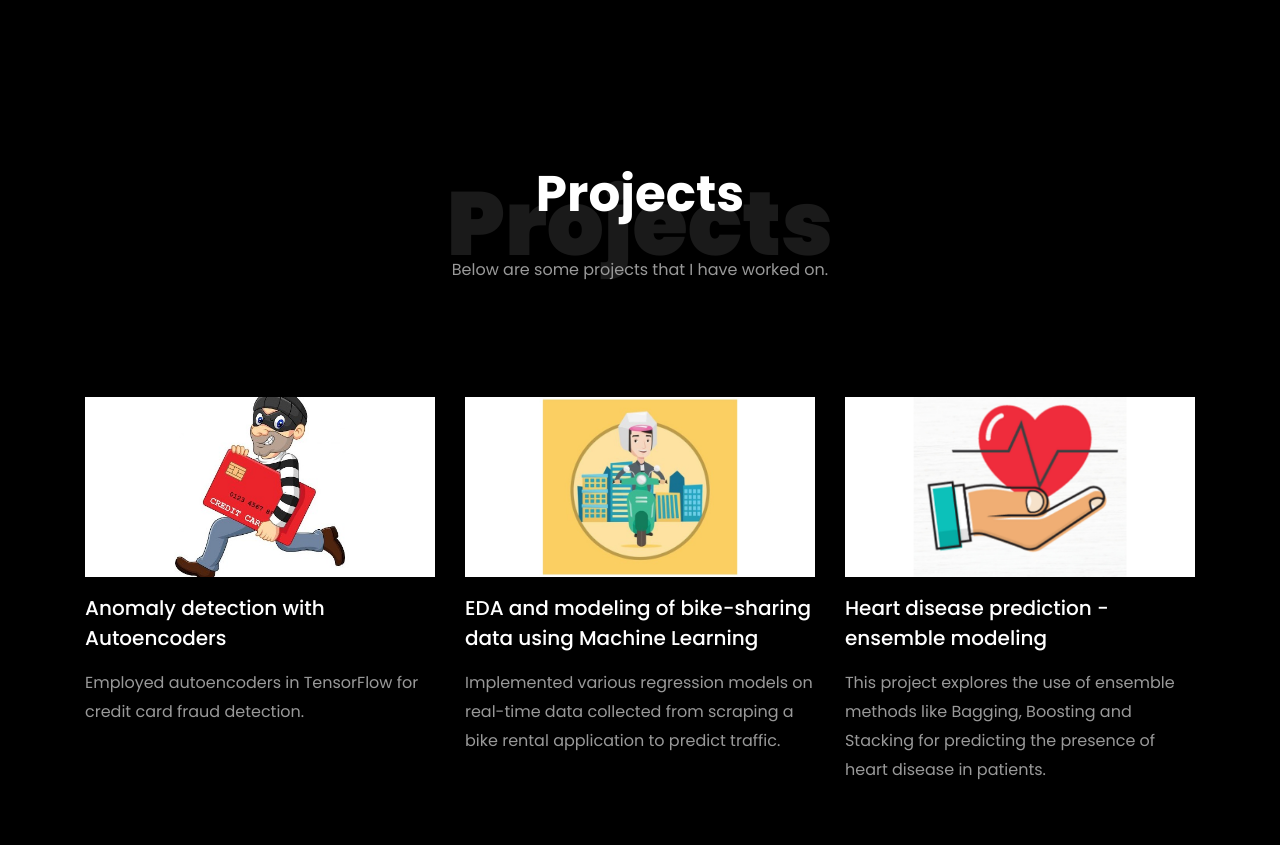
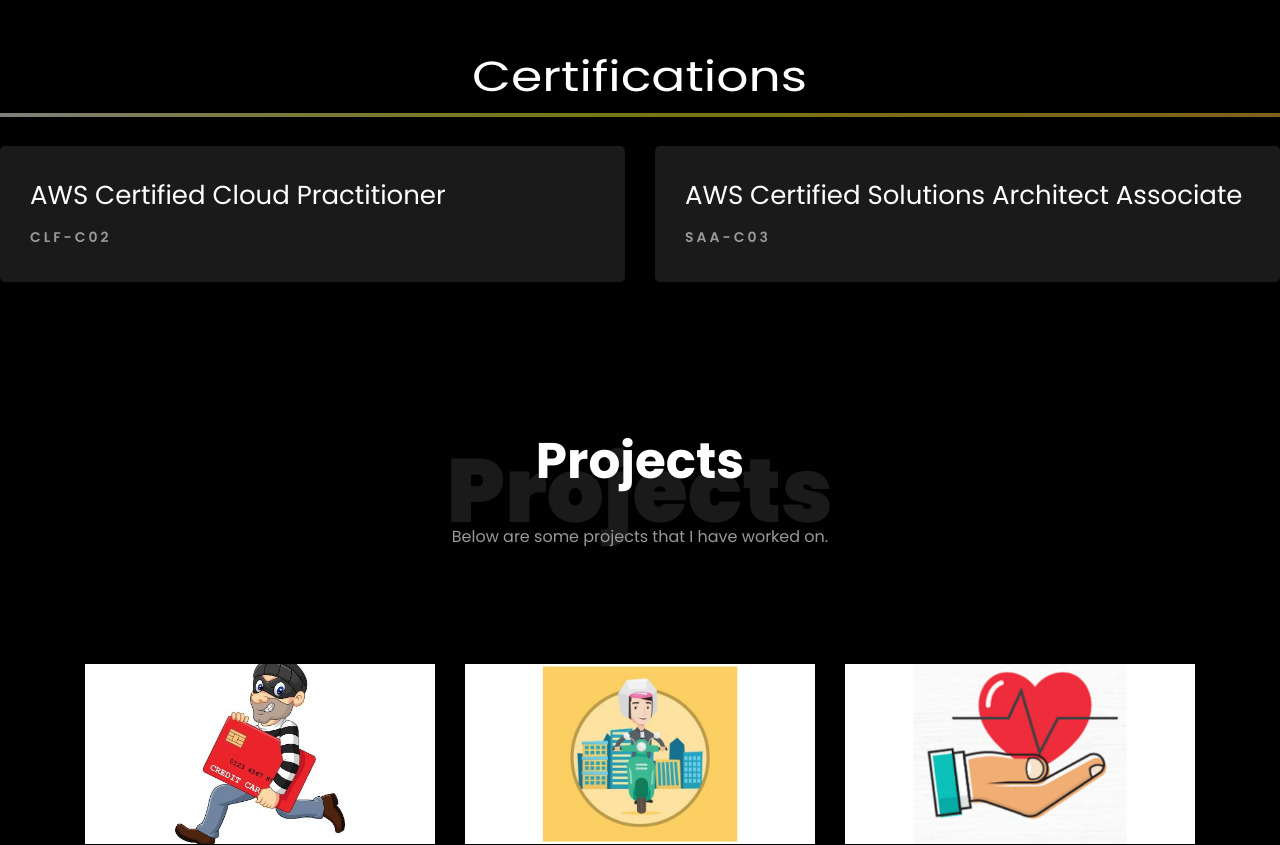
Before and after one commit to Abh1shekReddy/AbhishekReddy.github.io, a plain HTML site: page index.html in a window 1280 px wide. Shown: the part 4299-5144 px from the top of the page. Drawn offline with Linux system fonts and the light colour scheme; files whose address does not match are found by name.

Commit message:
Made changes to Crtfs

```diff
--- a/index.html
+++ b/index.html
@@ -440,8 +440,29 @@
     			</div>
     		</div>
     	</div>
+
+		<div class="row">
+            <h1 class="big-4">Certifications</h1>
+            <div class="underline"></div>
+        </div>
+        <br>
+        	<div class="row">
+            	<div class="col-md-6">
+                	<div class="resume-wrap ftco-animate">
+                    	<h2>AWS Certified Cloud Practitioner</h2>
+                    	<span class="position">CLF-C02</span>
+                	</div>
+            	</div>
+
+            	<div class="col-md-6">
+                	<div class="resume-wrap ftco-animate">
+                    	<h2>AWS Certified Solutions Architect Associate</h2>
+                    	<span class="position">SAA-C03</span>
+                	</div>
+            	</div>
+        	</div>
+
     </section>
-
 
 
     <section class="ftco-section" id="project-section">
```
